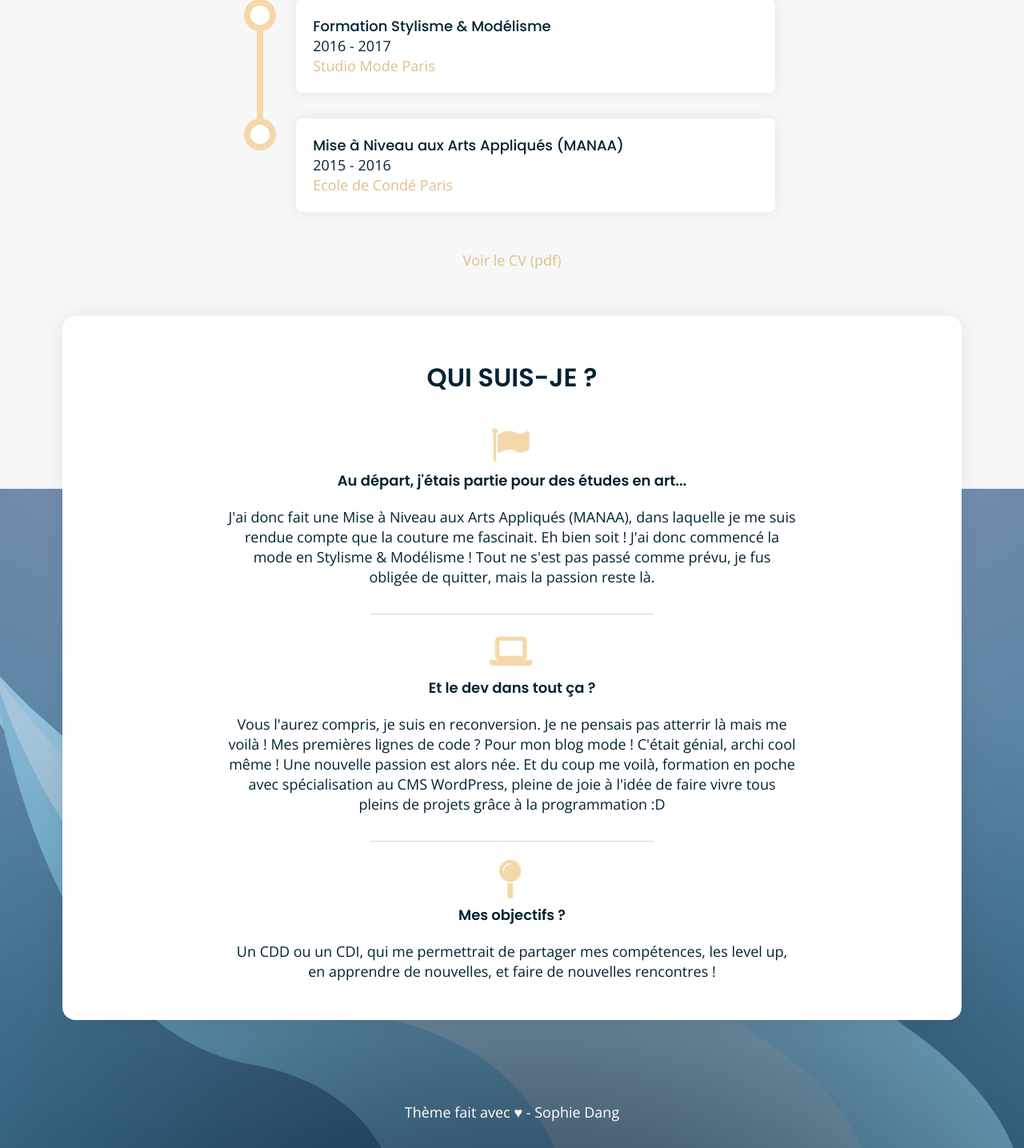
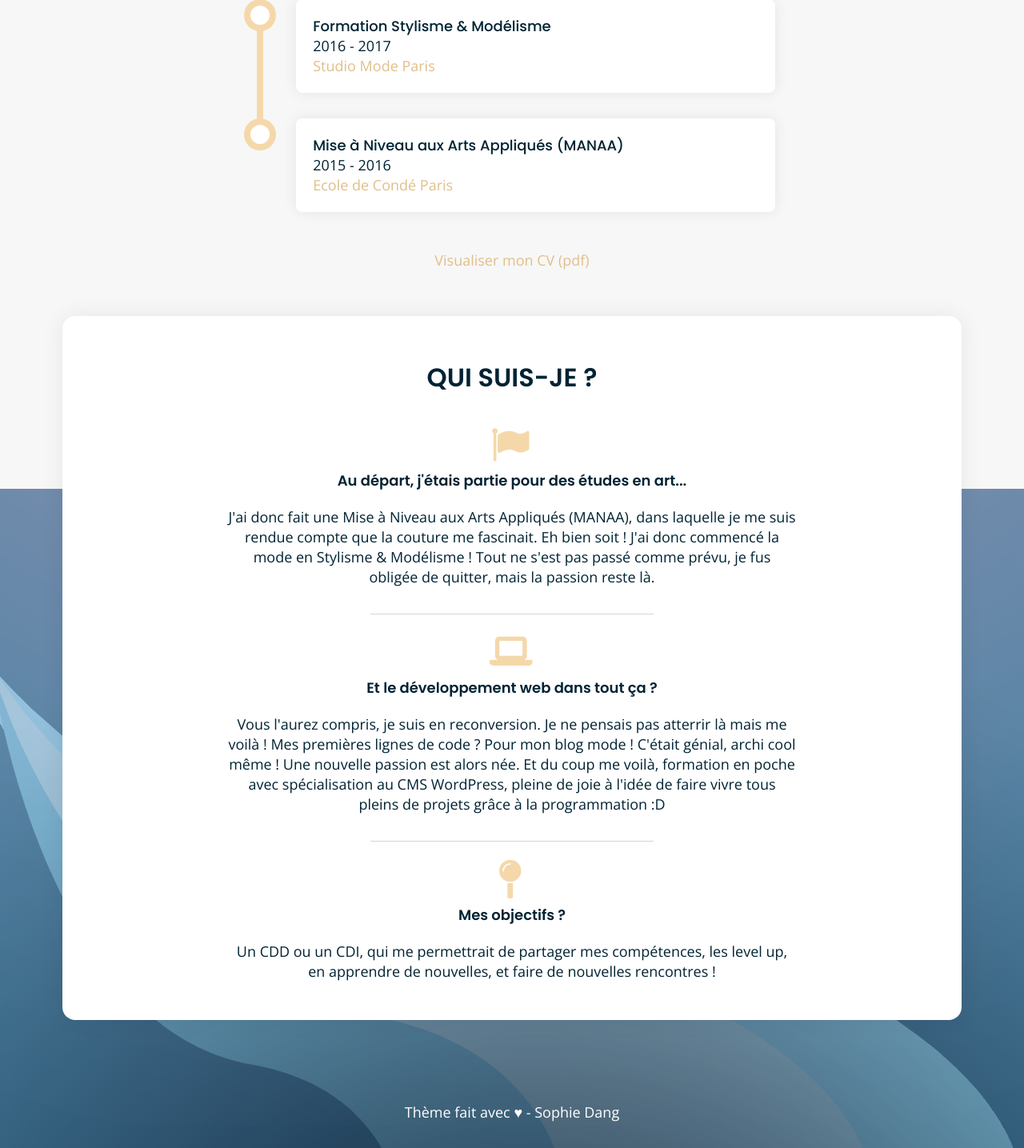
Before and after one commit to Sophie-Dang/portfolio, a WordPress theme: the page made by content/themes/portfolio-theme/front-page.php in a window 1280 px wide. Shown: the part 2329-3764 px from the top of the page at 80% size. Run offline with PHP 8.4 and a stand-in for WordPress, Linux system fonts and the light colour scheme; the site name, menu and one post (Sample post) are stand-ins, and other content is empty.

Commit message:
changed some words

```diff
--- a/content/themes/portfolio-theme/front-page.php
+++ b/content/themes/portfolio-theme/front-page.php
@@ -119,7 +119,7 @@
                 <li class="textbloc__list__item">
                   <a class="textbloc__link" href="https://stevegates.co/" target="_blank">Steve Gates</a>
                 </li>
-                <li class="textbloc__list__item">Participation à l'élaboration de sites web vitrine, e-commerce et sites plus spécifiques, autant en front qu'en back</li>
+                <li class="textbloc__list__item">Participation à l'élaboration et au développement de sites web vitrine, e-commerce et plus spécifiques, autant en front qu'en back</li>
                 <li class="textbloc__list__item"><span class="text-bold">Technos utilisées :</span> HTML, CSS, PHP, Smarty, Javascript/ jQuery, MySQL, Wordpress, Prestashop</li>
               </ul>
             </div>
@@ -157,7 +157,7 @@
     </div>
 
     <div class="cv-pdf-link">
-      <a href="<?= get_theme_file_uri('public/images/CV_Sophie_DANG.pdf') ?>" target="_blank">Voir le CV (pdf)</a>
+      <a href="<?= get_theme_file_uri('public/images/CV_Sophie_DANG.pdf') ?>" target="_blank">Visualiser mon CV (pdf)</a>
     </div>
 
   </section>
@@ -176,7 +176,7 @@
 
           <span class="br">
             <i class="fa fa-laptop" aria-hidden="true"></i>
-            Et le dev dans tout ça ?
+            Et le développement web dans tout ça ?
           </span>
           Vous l'aurez compris, je suis en reconversion. Je ne pensais pas atterrir là mais me voilà ! Mes premières lignes de code ? Pour mon blog mode ! C'était génial, archi cool même ! Une nouvelle passion est alors née. Et du coup me voilà, formation en poche avec spécialisation au CMS WordPress, pleine de joie à l'idée de faire vivre tous pleins de projets grâce à la programmation :D
 
```
